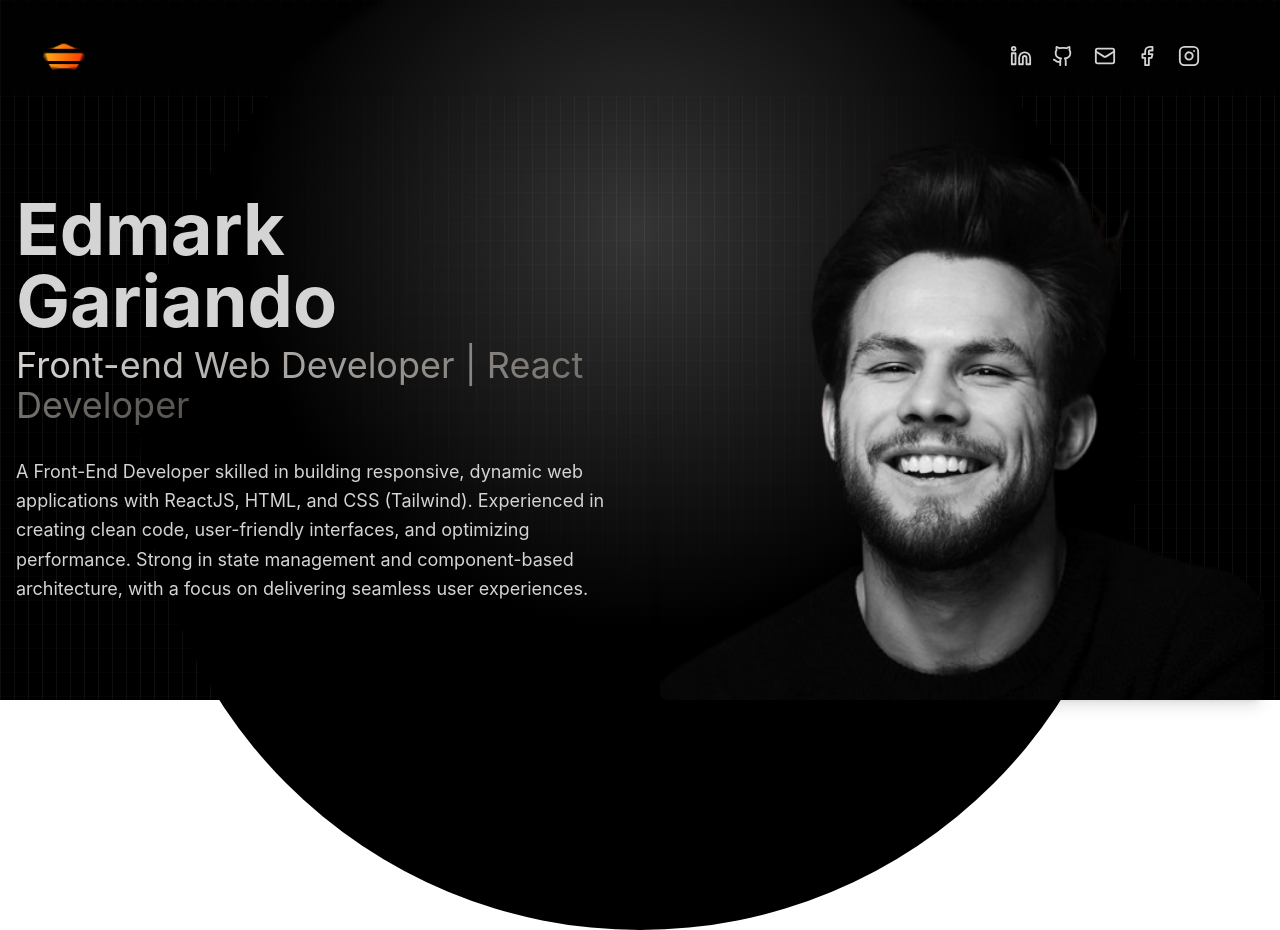
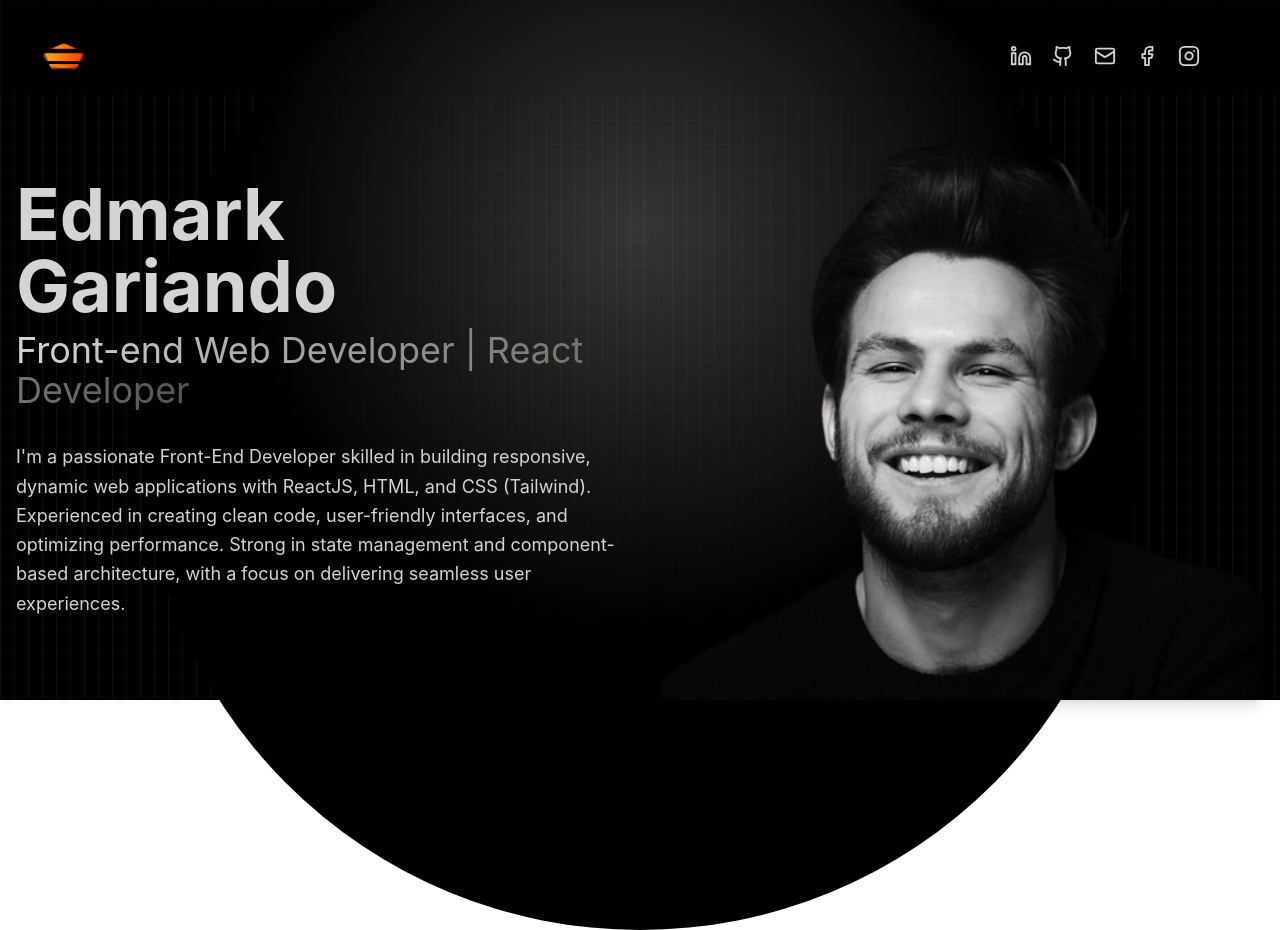
Before and after one commit to kramislife/portfolio-react, a React (Vite) app: page / in a window 1280 px wide. Built offline with nearby package versions, Linux system fonts and the light colour scheme.

Commit message:
Update Hero component with introduction

```diff
--- a/src/components/Hero/Hero.jsx
+++ b/src/components/Hero/Hero.jsx
@@ -14,7 +14,7 @@ const Hero = () => {
             Front-end Web Developer | React Developer
           </span>
           <p className="text-md lg:text-lg lg:leading-relaxed mt-4">
-            A Front-End Developer skilled in building responsive, dynamic web
+            I'm a passionate Front-End Developer skilled in building responsive, dynamic web
             applications with ReactJS, HTML, and CSS (Tailwind). Experienced in
             creating clean code, user-friendly interfaces, and optimizing
             performance. Strong in state management and component-based
```
